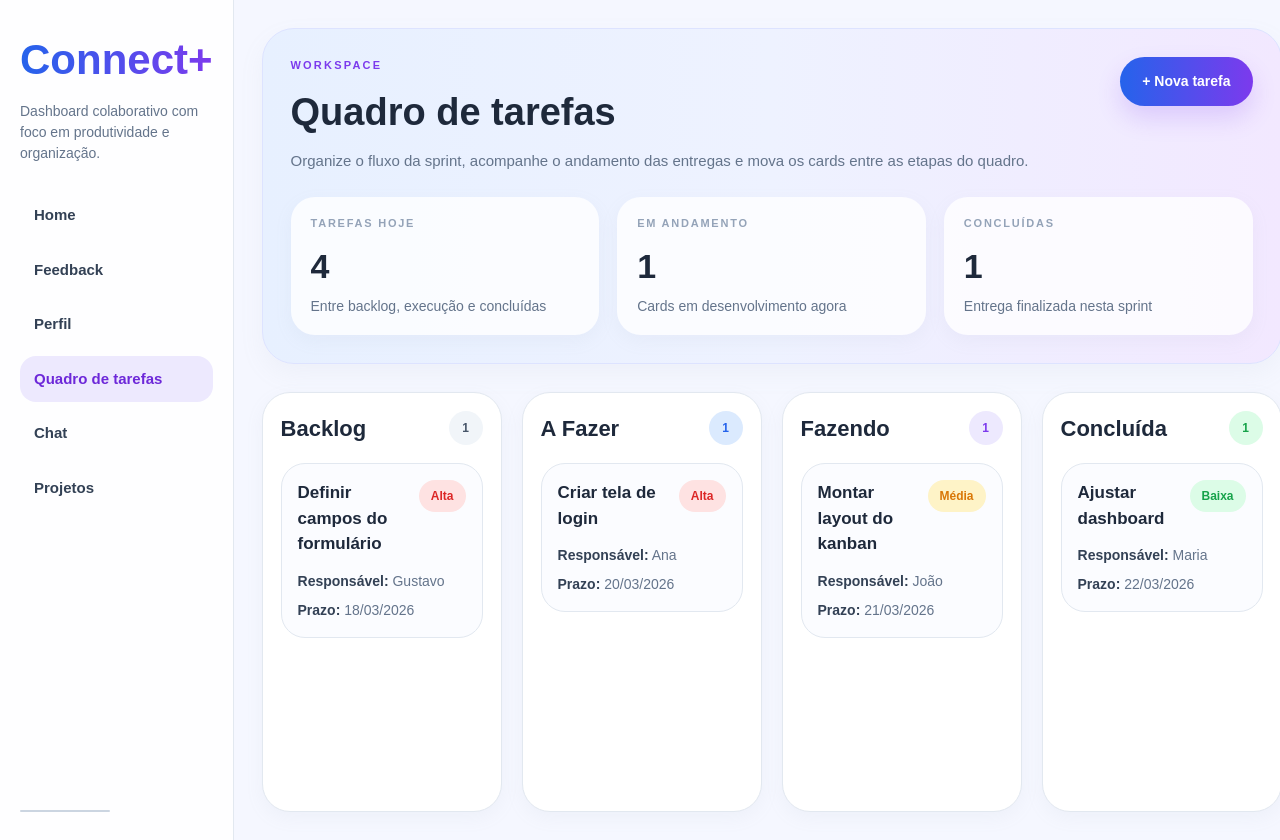
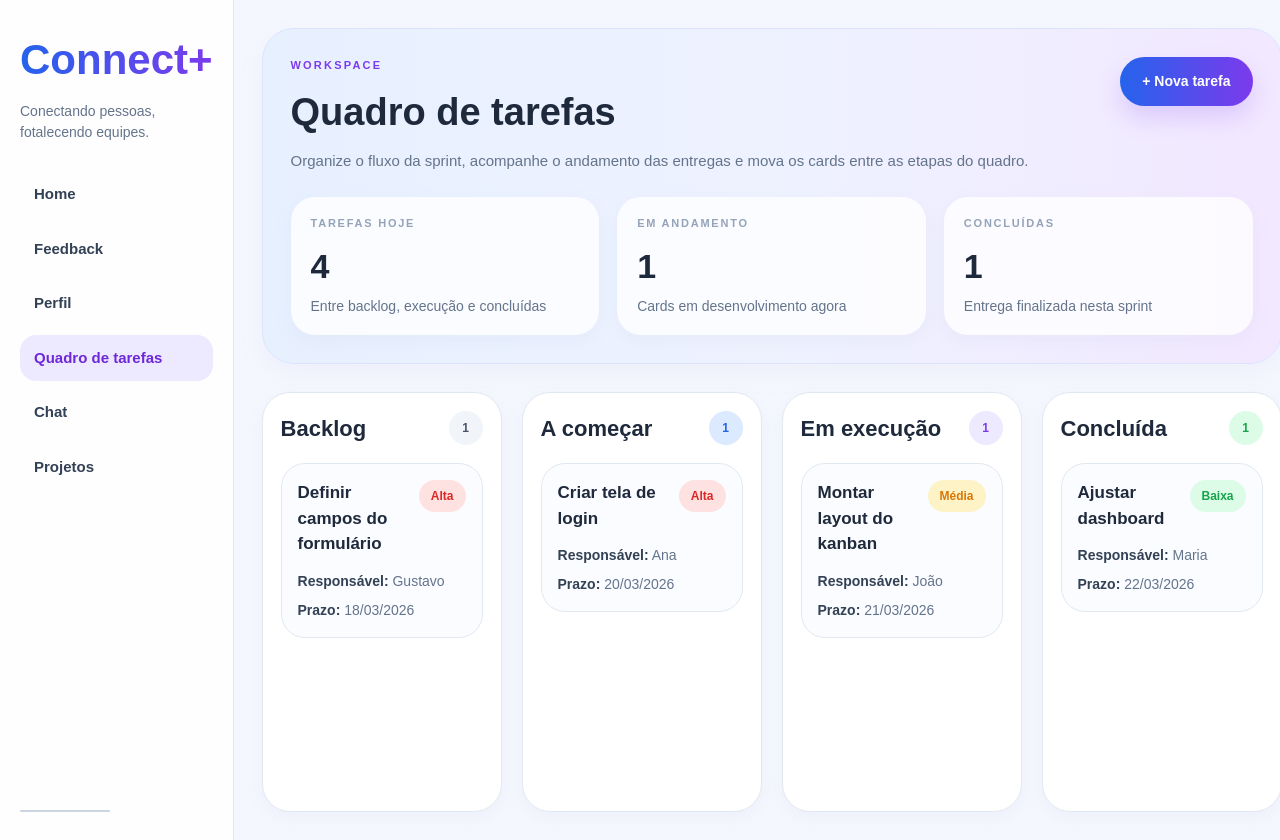
Before and after one commit to Savio123d/Connect-Plus, an Angular app in the folder Projeto/Front-End/connect-plus/: page /visualizar-tarefas in a window 1280 px wide. Shown: the top 840 px of the page. Built offline with nearby package versions, Linux system fonts and the light colour scheme.

Commit message:
feat: adicionado a função de edição de tarefas

```diff
--- a/Projeto/Front-End/connect-plus/src/app/visualizar-tarefas/visualizar-tarefas.html
+++ b/Projeto/Front-End/connect-plus/src/app/visualizar-tarefas/visualizar-tarefas.html
@@ -4,7 +4,7 @@
       <div>
         <h1 class="logo">Connect+</h1>
         <p class="logo-subtitulo">
-          Dashboard colaborativo com foco em produtividade e organização.
+          Conectando pessoas, fotalecendo equipes.
         </p>
       </div>
 
@@ -77,6 +77,7 @@
               *ngFor="let tarefa of backlog"
               class="card-tarefa"
               cdkDrag
+              (dblclick)="abrirEdicao(tarefa)"
             >
               <div class="card-topo">
                 <h4 class="card-titulo">{{ tarefa.titulo }}</h4>
@@ -100,10 +101,9 @@
             </article>
           </div>
         </div>
-
         <div class="coluna">
           <div class="coluna-topo">
-            <h3 class="coluna-titulo">A Fazer</h3>
+            <h3 class="coluna-titulo">A começar</h3>
             <span class="coluna-contador azul">{{ aFazer.length }}</span>
           </div>
 
@@ -119,6 +119,7 @@
               *ngFor="let tarefa of aFazer"
               class="card-tarefa"
               cdkDrag
+              (dblclick)="abrirEdicao(tarefa)"
             >
               <div class="card-topo">
                 <h4 class="card-titulo">{{ tarefa.titulo }}</h4>
@@ -142,10 +143,9 @@
             </article>
           </div>
         </div>
-
         <div class="coluna">
           <div class="coluna-topo">
-            <h3 class="coluna-titulo">Fazendo</h3>
+            <h3 class="coluna-titulo">Em execução</h3>
             <span class="coluna-contador roxo">{{ fazendo.length }}</span>
           </div>
 
@@ -161,6 +161,7 @@
               *ngFor="let tarefa of fazendo"
               class="card-tarefa"
               cdkDrag
+              (dblclick)="abrirEdicao(tarefa)"
             >
               <div class="card-topo">
                 <h4 class="card-titulo">{{ tarefa.titulo }}</h4>
@@ -184,7 +185,6 @@
             </article>
           </div>
         </div>
-
         <div class="coluna">
           <div class="coluna-topo">
             <h3 class="coluna-titulo">Concluída</h3>
@@ -203,6 +203,7 @@
               *ngFor="let tarefa of concluida"
               class="card-tarefa"
               cdkDrag
+              (dblclick)="abrirEdicao(tarefa)"
             >
               <div class="card-topo">
                 <h4 class="card-titulo">{{ tarefa.titulo }}</h4>
@@ -229,7 +230,6 @@
       </section>
     </main>
   </div>
-
   <div
     *ngIf="modalAberto"
     (click)="fecharModal()"
--- a/Projeto/Front-End/connect-plus/src/app/visualizar-tarefas/visualizar-tarefas.ts
+++ b/Projeto/Front-End/connect-plus/src/app/visualizar-tarefas/visualizar-tarefas.ts
@@ -99,6 +99,13 @@ export class VisualizarTarefasComponent {
     this.modalAberto = true;
   }
 
+  abrirEdicao(tarefa: Tarefa): void {
+    this.modoModal = 'editar';
+    this.tarefaEditandoId = tarefa.id;
+    this.formTarefa = { ...tarefa };
+    this.modalAberto = true;
+  }
+
   fecharModal(): void {
     this.modalAberto = false;
     this.tarefaEditandoId = null;
```
